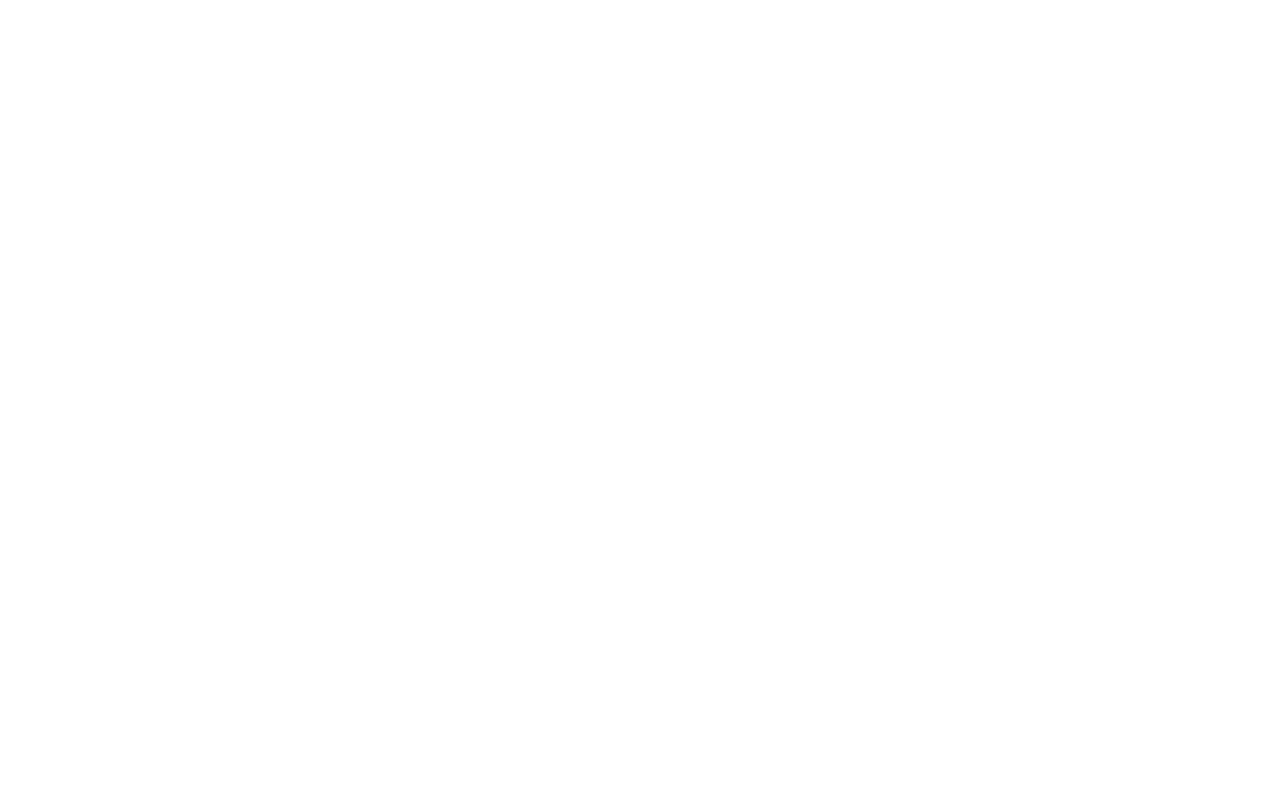
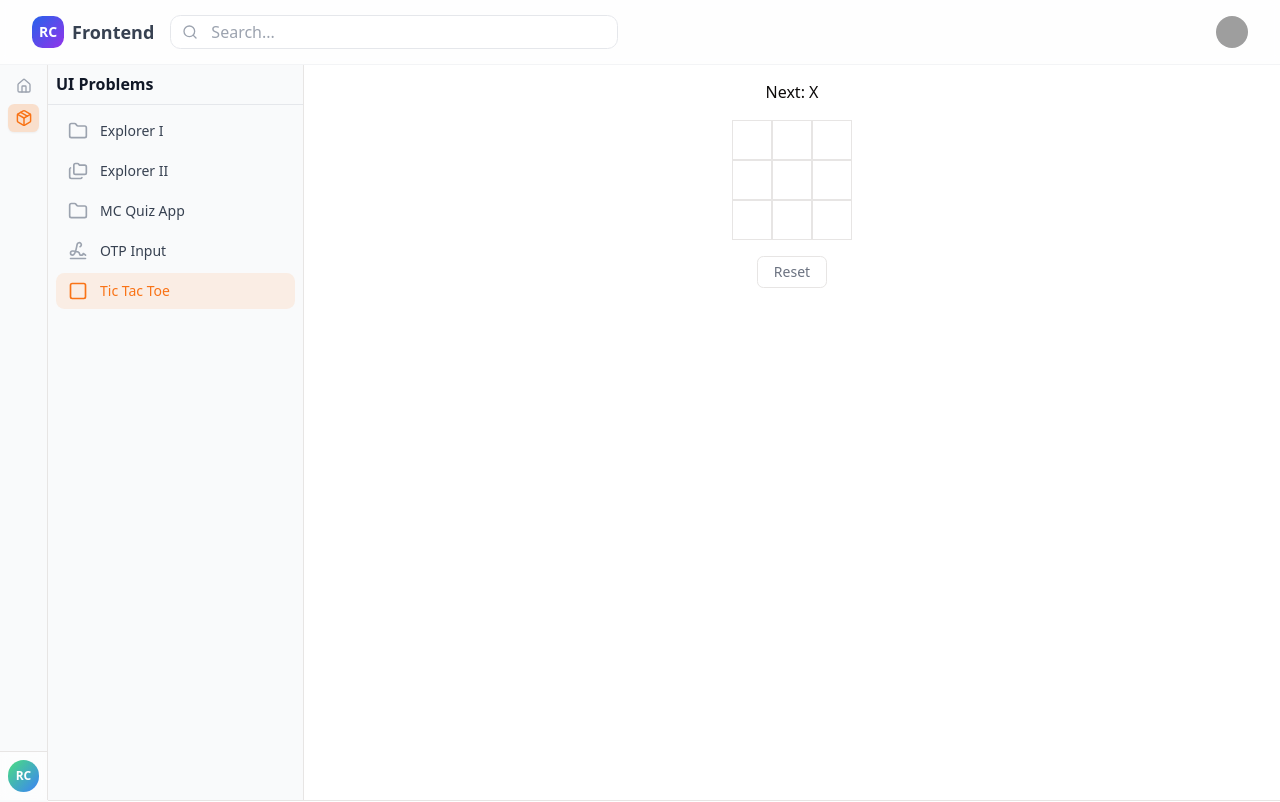
Before and after one commit to sachinrk04/UI-Problems-New, a React (Vite) app: page /ui-problems/tic-tac-toe in a window 1280 px wide. Before the commit this address had no page. Shown: the top 802 px of the page. Built offline with nearby package versions, Linux system fonts and the light colour scheme; grey boxes are pictures that could not be loaded.

Commit message:
tic tac tooe is done

```diff
--- a/eslint.config.js
+++ b/eslint.config.js
@@ -19,5 +19,8 @@
       ecmaVersion: 2020,
       globals: globals.browser,
     },
+    rules: {
+      "@typescript-eslint/no-explicit-any": "off",
+    },
   },
 ]);
--- a/src/App.tsx
+++ b/src/App.tsx
@@ -7,6 +7,7 @@
 import FolderFileExplorerTwo from "./pages/UIProblems/FolderFileExplorerTwo";
 import OtpInput from "./pages/UIProblems/OtpInput";
 import { Toaster } from "./components/ui/sonner";
+import TicTacToe from "./pages/UIProblems/TicTacToe";
 
 function App() {
   return (
@@ -19,6 +20,7 @@
             <Route path="explorer-two" element={<FolderFileExplorerTwo />} />
             <Route path="mc-quiz-app" element={<MCQuizApp />} />
             <Route path="otp-input" element={<OtpInput />} />
+            <Route path="tic-tac-toe" element={<TicTacToe />} />
           </Route>
         </Route>
       </Routes>
--- a/src/pages/UIProblems/OtpInput.tsx
+++ b/src/pages/UIProblems/OtpInput.tsx
@@ -1,4 +1,3 @@
-/* eslint-disable @typescript-eslint/no-explicit-any */
 import { Button } from "@/components/ui/button";
 import { Input } from "@/components/ui/input";
 import { Label } from "@/components/ui/label";
--- /dev/null
+++ b/src/pages/UIProblems/TicTacToe.tsx
@@ -0,0 +1,86 @@
+import { Button } from "@/components/ui/button";
+import { useState } from "react";
+
+const TicTacToe = () => {
+  const [board, setBoard] = useState(Array(9).fill(null));
+  const [onX, setOnX] = useState(true);
+
+  const calculateResult = (data: any) => {
+    const resultData = [
+      [0, 1, 2],
+      [3, 4, 5],
+      [6, 7, 8],
+      [0, 3, 6],
+      [1, 4, 7],
+      [2, 5, 8],
+      [0, 4, 8],
+      [2, 4, 6],
+    ];
+
+    for (const [a, b, c] of resultData) {
+      if (data[a] && data[a] === data[b] && data[a] === data[c]) {
+        return data[a];
+      }
+    }
+    return null;
+  };
+
+  const handleOnClick = (cell: number) => {
+    if (board[cell] || calculateResult(board)) return;
+
+    const getNext = board.slice();
+    getNext[cell] = onX ? "X" : "O";
+    setBoard(getNext);
+    setOnX(!onX);
+  };
+
+  const onReset = () => {
+    setBoard(Array(9).fill(null));
+    setOnX(true);
+  };
+
+  const renderCell = (cell: number) => {
+    return (
+      <div
+        className="w-10 h-10 border flex justify-center items-center text-gray-500 cursor-pointer hover:bg-gray-200"
+        onClick={() => handleOnClick(cell)}
+      >
+        {board[cell]}
+      </div>
+    );
+  };
+
+  const winner = calculateResult(board);
+
+  return (
+    <div className="p-4">
+      <div className="flex justify-center">
+        <div className="flex flex-col justify-center items-center gap-4">
+          <div>
+            <h2>{winner ? `Winner: ${winner}` : `Next: ${onX ? "X" : "O"}`}</h2>
+          </div>
+          <div>
+            {[0, 1, 2].map((row) => (
+              <div key={row} className="flex">
+                {renderCell(row * 3 + 0)}
+                {renderCell(row * 3 + 1)}
+                {renderCell(row * 3 + 2)}
+              </div>
+            ))}
+          </div>
+          <div>
+            <Button
+              variant={"outline"}
+              className="h-8 rounded-sm text-gray-500"
+              onClick={() => onReset()}
+            >
+              Reset
+            </Button>
+          </div>
+        </div>
+      </div>
+    </div>
+  );
+};
+
+export default TicTacToe;
--- a/src/routes/uiProblemRoutes.tsx
+++ b/src/routes/uiProblemRoutes.tsx
@@ -1,4 +1,4 @@
-import { Folder, Folders, SignatureIcon } from "lucide-react";
+import { Folder, Folders, SignatureIcon, Square } from "lucide-react";
 
 export const uiProblemRoutes = [
   {
@@ -25,4 +25,10 @@
     icon: SignatureIcon,
     description: "",
   },
+  {
+    name: "Tic Tac Toe",
+    href: "/ui-problems/tic-tac-toe",
+    icon: Square,
+    description: "",
+  },
 ];
```
